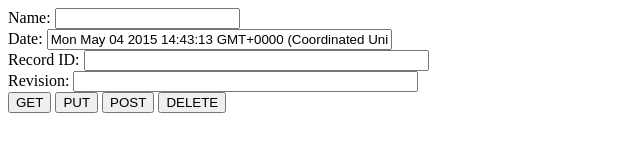
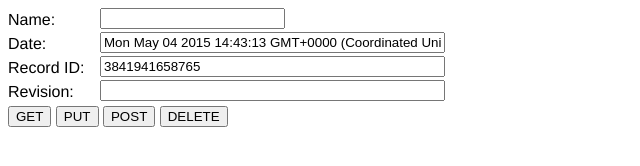
Before and after one commit to ethoinformatics/html-ajax-demo, a plain HTML site: page couch.html in a window 1280 px wide. Both pictures are taken after a click on the button "GET". Shown: the whole page, without its empty margins (0-640 px from the left). Drawn offline with nearby package versions, Linux system fonts and the light colour scheme; no server answers.

Commit message:
generate uuid in html demo

```diff
--- /dev/null
+++ b/couch.css
@@ -0,0 +1,9 @@
+body {
+  line-height: 1.5;
+  font-family: "Helvetica", sans-serif;
+}
+
+input {
+  position: absolute;
+  left: 100px;
+}
--- a/couch.html
+++ b/couch.html
@@ -1,8 +1,9 @@
 <html>
   <head>
-    <script type="text/javascript" src="https://ajax.googleapis.com/ajax/libs/jquery/1.11.2/jquery.min.js">
-    </script>
+     <script type="text/javascript" src="https://code.jquery.com/jquery-1.11.3.min.js">
+     </script>
     <script type="text/javascript" src="couch.js"></script>
+    <link rel="stylesheet" href="couch.css" charset="utf-8">
     <title></title>
   </head>
   <body>
--- a/couch.js
+++ b/couch.js
@@ -13,6 +13,9 @@ function setup() {
   for (var b=0; b< buttons.length; b++) {
     buttons[b].addEventListener('click', contactServer, false);
   }
+
+  //  generate a record ID:
+  document.getElementById('uuid').value = generateUuid();
 }
 
 // this function updates the date/time field  once a second:
@@ -21,15 +24,31 @@ function clock() {
   dateField.value = new Date();
 }
 
+function generateUuid() {
+  var username = document.getElementById('username').value;
+  var uuid = new Date().valueOf();
+
+  for (var c=0; c< username.length; c++) {
+    uuid += (username.charCodeAt(c));
+  }
+   uuid = uuid * (Math.PI * Math.random(1000000));
+   uuid = Math.floor(uuid);
+   return uuid;
+}
+
 // this function contacts the server:
 function contactServer() {
   // get the method from the button clicked:
   var method = event.target.innerHTML;
 
-  // get the record _id and name from the UI fields:
-  record._id = document.getElementById('uuid').value;
-  record._rev = document.getElementById('rev').value;
-  record.name = document.getElementById('username').value;
+  // get the record _id and name from the UI field:
+  var id = document.getElementById('uuid').value;
+  var rev = document.getElementById('rev').value;
+  var username = document.getElementById('username').value;
+
+  if (id) record._id = id;
+  if (rev) record._rev = rev;
+  if (name) record.name = name;
 
   // set up the basic HTTP parameters:
   var params = {
```
Also changed, not shown: deployment-config.json (added, +9 -0 lines), foo.html (deleted, +0 -23 lines), index.html (+1 -1 lines).
